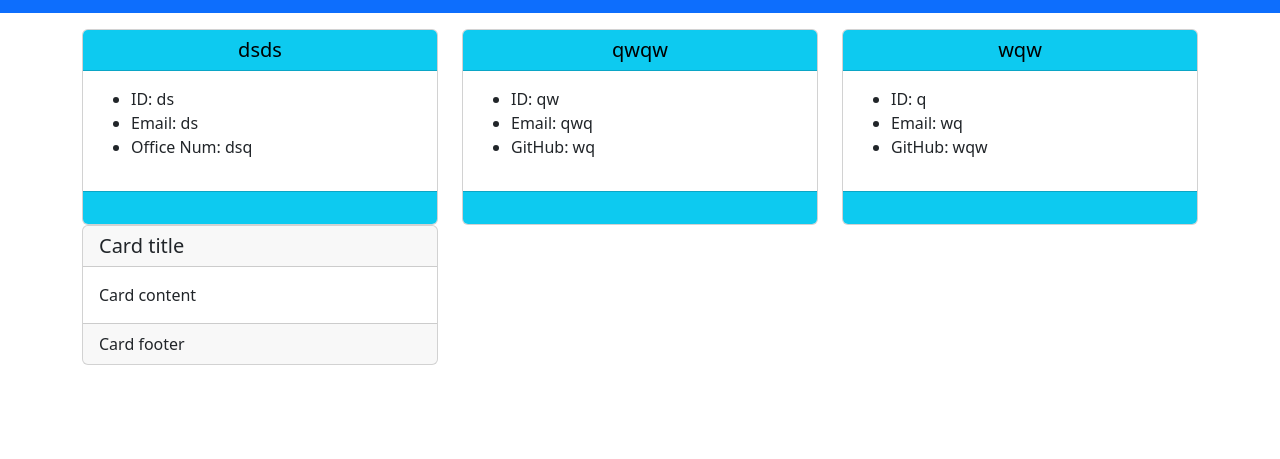
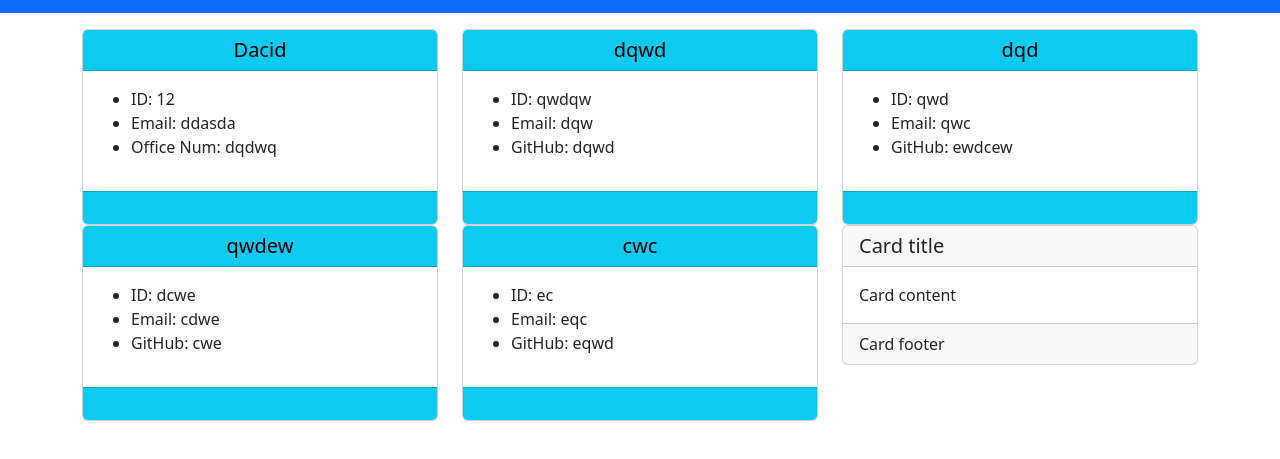
Before and after one commit to dlockett133/team-page-generator, a website: page index.html in a window 1280 px wide. Shown: the part 53-512 px from the top of the page. Drawn offline with nearby package versions, Linux system fonts and the light colour scheme; files that its build step writes are made by us from their sources.

Commit message:
modified generateEngineer and generateManager function

```diff
--- a/index.html
+++ b/index.html
@@ -28,14 +28,14 @@
             <div class="col-md-4">
               <div class="card">
                 <h5 class="card-header text-bg-info text-center name">
-                  dsds
+                  Dacid
                 </h5>
                 <div class="card-body">
                   <div class="card-text">
                     <ul>
-                      <li>ID: ds</li>
-                      <li>Email: ds</li>
-                      <li>Office Num: dsq</li>
+                      <li>ID: 12</li>
+                      <li>Email: ddasda</li>
+                      <li>Office Num: dqdwq</li>
                     </ul>
                   </div>
                 </div>
@@ -47,14 +47,14 @@
                 <div class="col-md-4">
                 <div class="card">
                     <h5 class="card-header text-bg-info text-center name">
-                  qwqw
+                    dqwd
                     </h5>
                     <div class="card-body">
                     <div class="card-text">
                         <ul>
-                      <li>ID: qw</li>
-                      <li>Email: qwq</li>
-                      <li>GitHub: wq</li>
+                        <li>ID: qwdqw</li>
+                        <li>Email: dqw</li>
+                        <li>GitHub: dqwd</li>
                         </ul>
                     </div>
                     </div>
@@ -65,14 +65,50 @@
                 <div class="col-md-4">
                 <div class="card">
                     <h5 class="card-header text-bg-info text-center name">
-                  wqw
+                    dqd
                     </h5>
                     <div class="card-body">
                     <div class="card-text">
                         <ul>
-                      <li>ID: q</li>
-                      <li>Email: wq</li>
-                      <li>GitHub: wqw</li>
+                        <li>ID: qwd</li>
+                        <li>Email: qwc</li>
+                        <li>GitHub: ewdcew</li>
+                        </ul>
+                    </div>
+                    </div>
+                    <div class="card-footer text-bg-info pt-4"></div>
+                </div>
+                </div>
+
+                <div class="col-md-4">
+                <div class="card">
+                    <h5 class="card-header text-bg-info text-center name">
+                    qwdew
+                    </h5>
+                    <div class="card-body">
+                    <div class="card-text">
+                        <ul>
+                        <li>ID: dcwe</li>
+                        <li>Email: cdwe</li>
+                        <li>GitHub: cwe</li>
+                        </ul>
+                    </div>
+                    </div>
+                    <div class="card-footer text-bg-info pt-4"></div>
+                </div>
+                </div>
+
+                <div class="col-md-4">
+                <div class="card">
+                    <h5 class="card-header text-bg-info text-center name">
+                    cwc
+                    </h5>
+                    <div class="card-body">
+                    <div class="card-text">
+                        <ul>
+                        <li>ID: ec</li>
+                        <li>Email: eqc</li>
+                        <li>GitHub: eqwd</li>
                         </ul>
                     </div>
                     </div>
```
Also changed, not shown: utils/generateHtml.js (+16 -13 lines). Lines whose indentation alone changed are shown as unchanged.
